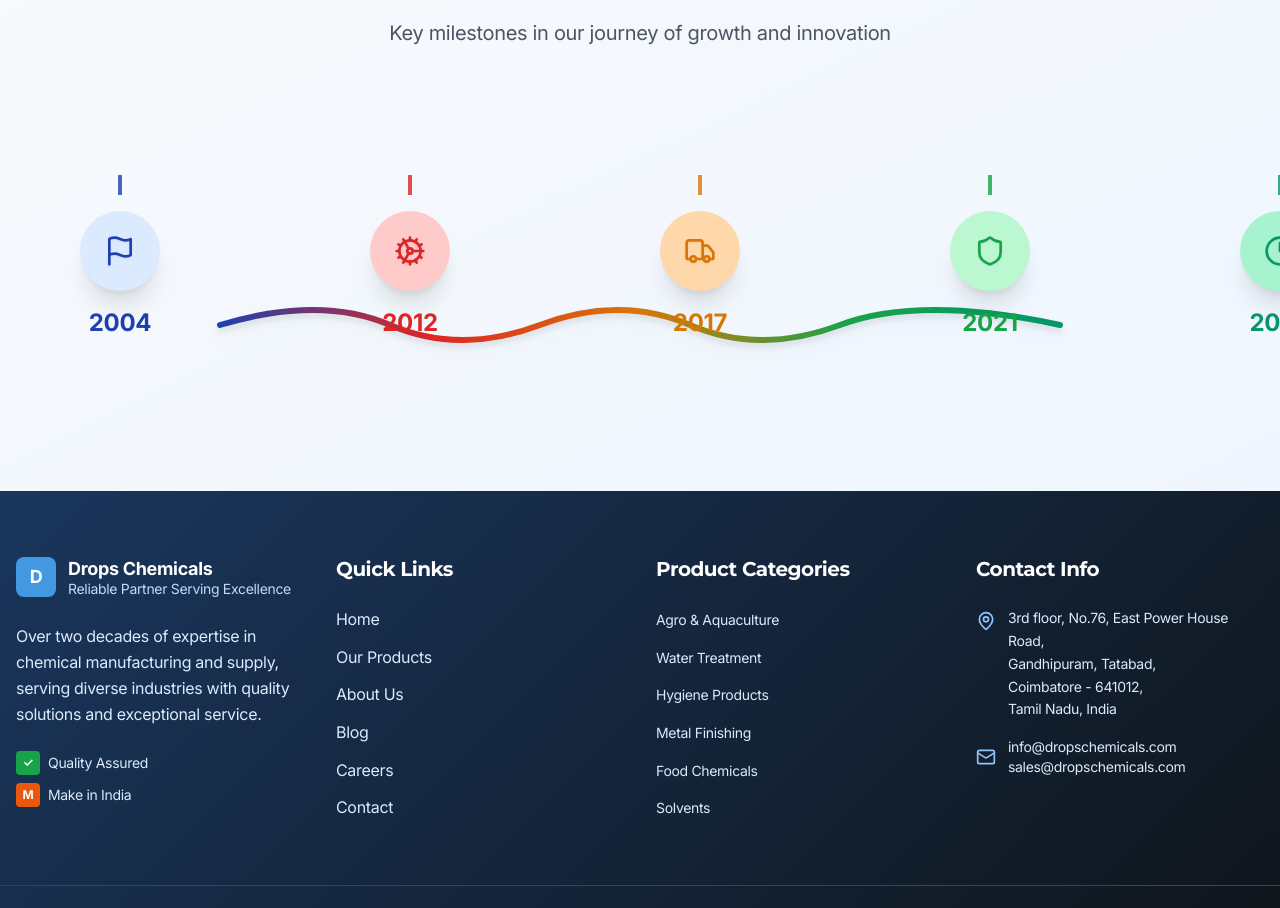
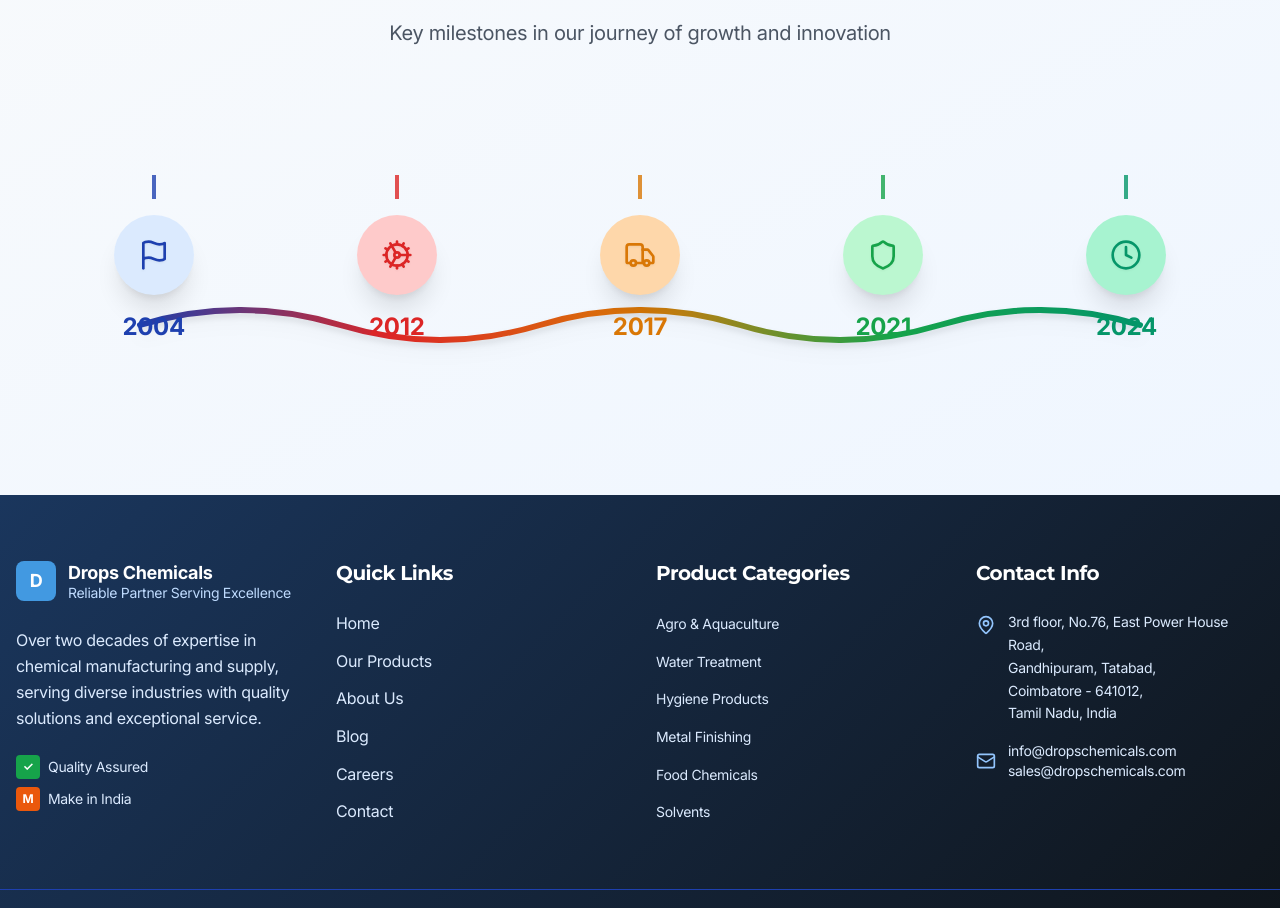
Before and after one commit to Anbarasu007dot/drops-chemical-spark, a React (Vite) app: page /about in a window 1280 px wide. Shown: the part 1836-2744 px from the top of the page. Built offline with nearby package versions, Linux system fonts and the light colour scheme.

Commit message:
Fix timeline line and alignment
Improve the appearance of the timeline path and ensure milestones are well-aligned within the available space.

```diff
--- a/src/components/InteractiveTimeline.tsx
+++ b/src/components/InteractiveTimeline.tsx
@@ -60,7 +60,7 @@ export const InteractiveTimeline = () => {
           if (pathRef.current) {
             // Animate the timeline path
             gsap.fromTo(pathRef.current,
-              { strokeDasharray: "2000", strokeDashoffset: "2000" },
+              { strokeDasharray: "2500", strokeDashoffset: "2500" },
               { strokeDashoffset: "0", duration: 3, ease: "power2.out" }
             );
           }
@@ -77,13 +77,13 @@ export const InteractiveTimeline = () => {
   }, []);
 
   return (
-    <div ref={containerRef} className="w-full max-w-6xl mx-auto px-4 py-16">
+    <div ref={containerRef} className="w-full max-w-7xl mx-auto px-4 py-16">
       {/* Desktop Timeline */}
       <div className="hidden lg:block relative">
         <svg
           width="100%"
           height="300"
-          viewBox="0 0 1000 300"
+          viewBox="0 0 1200 300"
           className="absolute top-0 left-0"
         >
           <defs>
@@ -98,7 +98,7 @@ export const InteractiveTimeline = () => {
 
           <path
             ref={pathRef}
-            d="M 80 150 Q 180 120 250 150 Q 320 180 400 150 Q 480 120 550 150 Q 620 180 700 150 Q 780 120 920 150"
+            d="M 100 150 Q 200 120 300 150 Q 400 180 500 150 Q 600 120 700 150 Q 800 180 900 150 Q 1000 120 1100 150"
             fill="none"
             stroke="url(#timelineGradient)"
             strokeWidth="6"
@@ -108,7 +108,7 @@ export const InteractiveTimeline = () => {
           />
         </svg>
 
-        <div className="relative z-10 flex justify-between items-center h-300">
+        <div className="relative z-10 grid grid-cols-5 gap-0 h-300 items-center">
           {timelineData.map((milestone, index) => {
             const IconComponent = milestone.icon;
 
@@ -119,7 +119,6 @@ export const InteractiveTimeline = () => {
                   isVisible ? 'animate-fade-in' : 'opacity-0 translate-y-10'
                 }`}
                 style={{
-                  marginLeft: index === 0 ? '0' : '210px',
                   animationDelay: `${index * 0.3 + 1}s`
                 }}
                 onMouseEnter={() => setHoveredIndex(index)}
@@ -130,7 +129,7 @@ export const InteractiveTimeline = () => {
                   className="w-1 mb-4 transition-all duration-300"
                   style={{
                     backgroundColor: milestone.color,
-                    height: hoveredIndex === index ? '24px' : '20px',
+                    height: hoveredIndex === index ? '28px' : '24px',
                     opacity: hoveredIndex === index ? 1 : 0.8
                   }}
                 />
```
